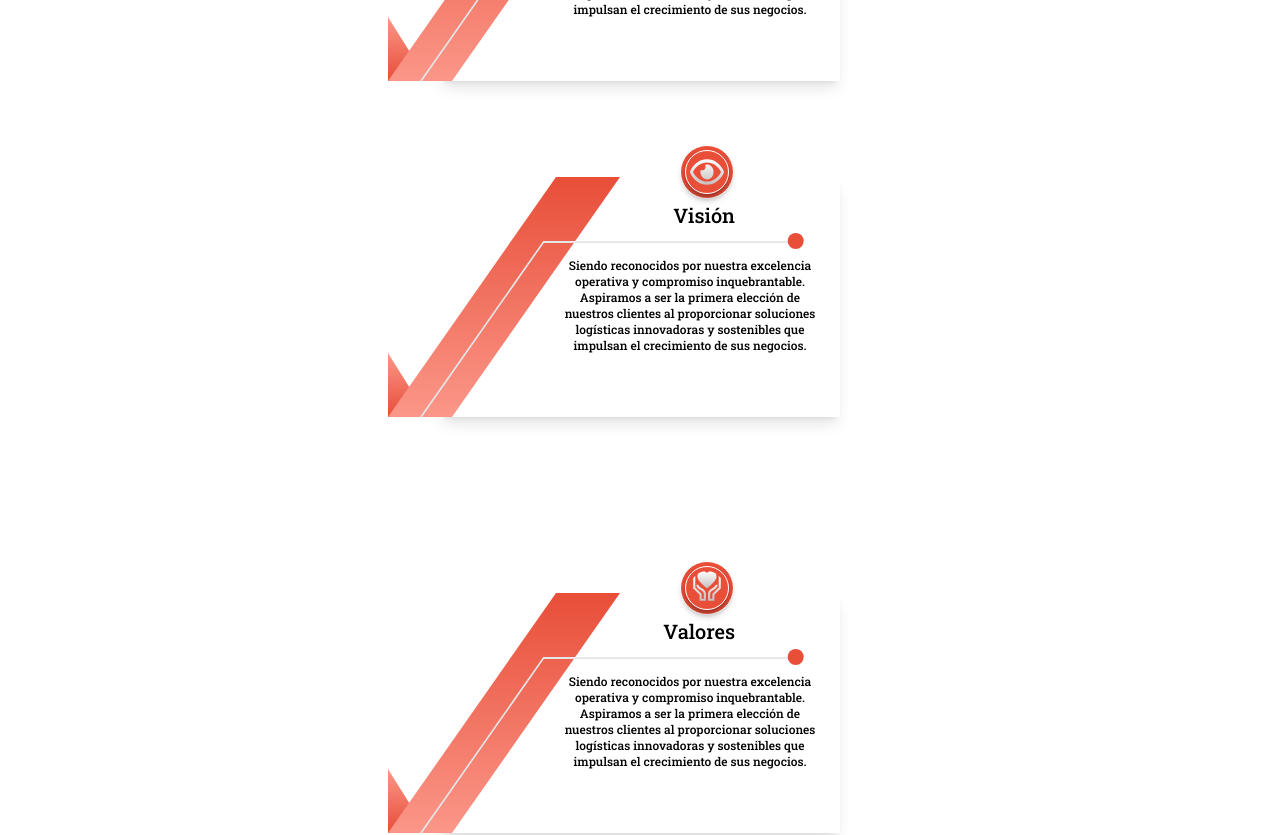
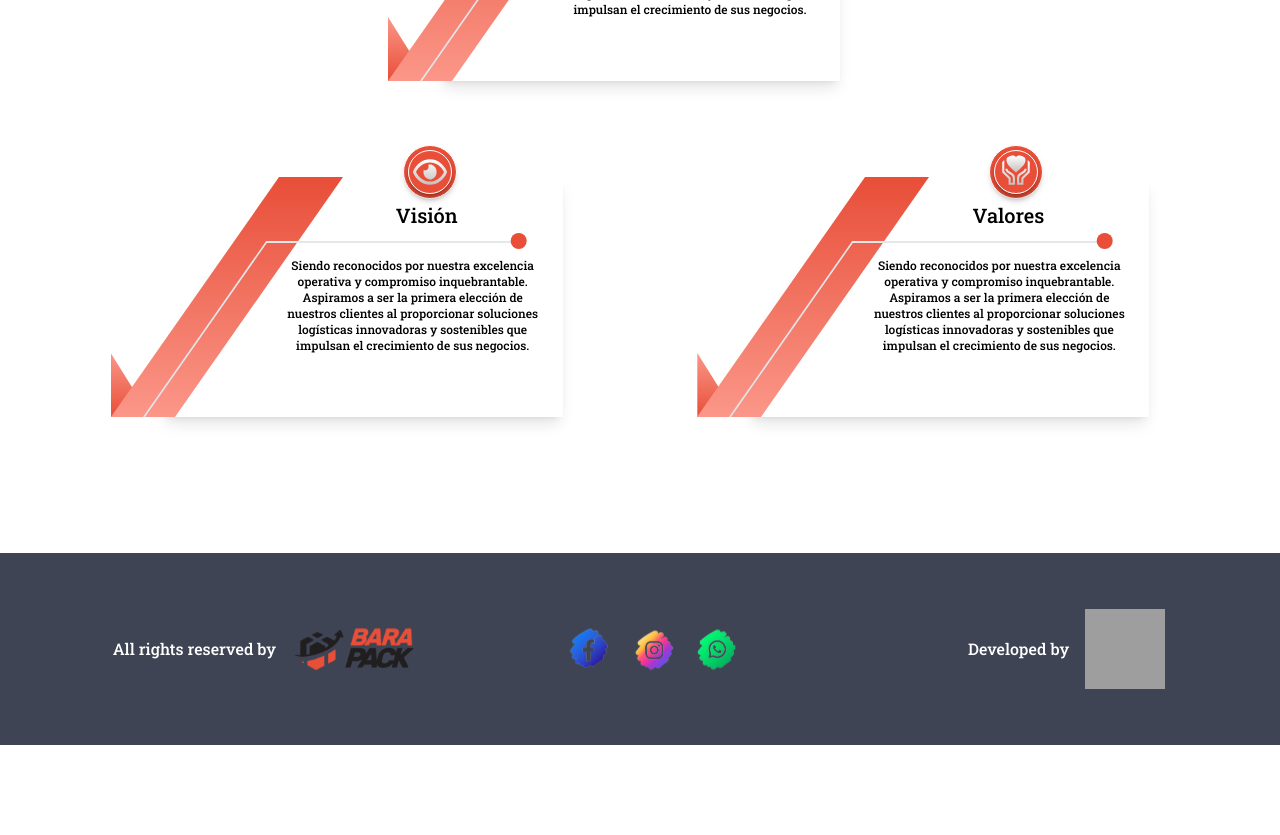
Before and after one commit to nikodiaz/barapack_landing, a React (Vite) app: page /about in a window 1280 px wide. Shown: the part 920-1755 px from the top of the page. After the commit the page ends 1665 px from the top, so only its background shows below. Built offline with nearby package versions, Linux system fonts and the light colour scheme; grey boxes are pictures that could not be loaded.

Commit message:
feat: ♥️ add about section

```diff
--- a/src/components/About/About.tsx
+++ b/src/components/About/About.tsx
@@ -40,7 +40,7 @@ const About = () => {
 						innovadoras y sostenibles que impulsan el crecimiento de sus
 						negocios.
 					</CardDesktop>
-					<div className='flex flex-row justify-end gap-20 px-8 mx-auto lg:flex-col lg:items-center w-full'>
+					<div className='flex lg:flex-row lg:justify-evenly gap-20 pl-8 mx-auto flex-col items-center w-full'>
 						<CardDesktop icon={vision} title='Visión'>
 							Siendo reconocidos por nuestra excelencia operativa y
 							compromiso inquebrantable. Aspiramos a ser la primera
```
